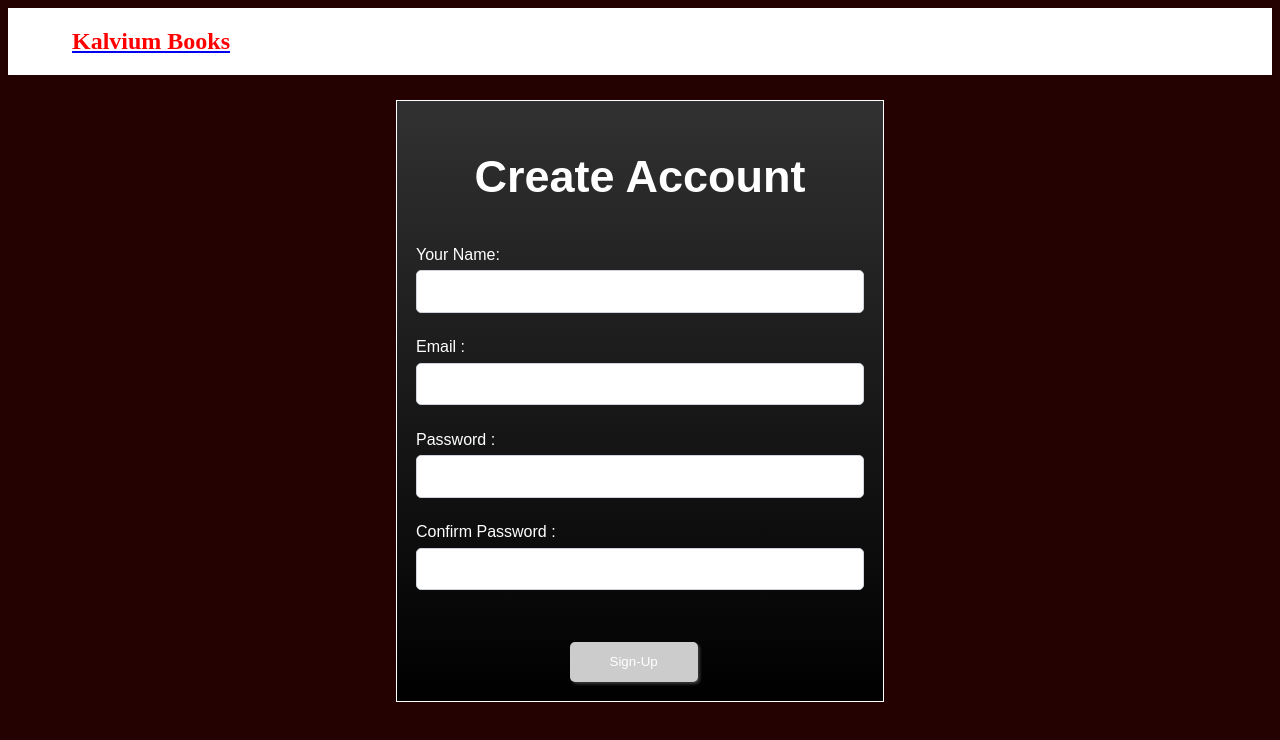
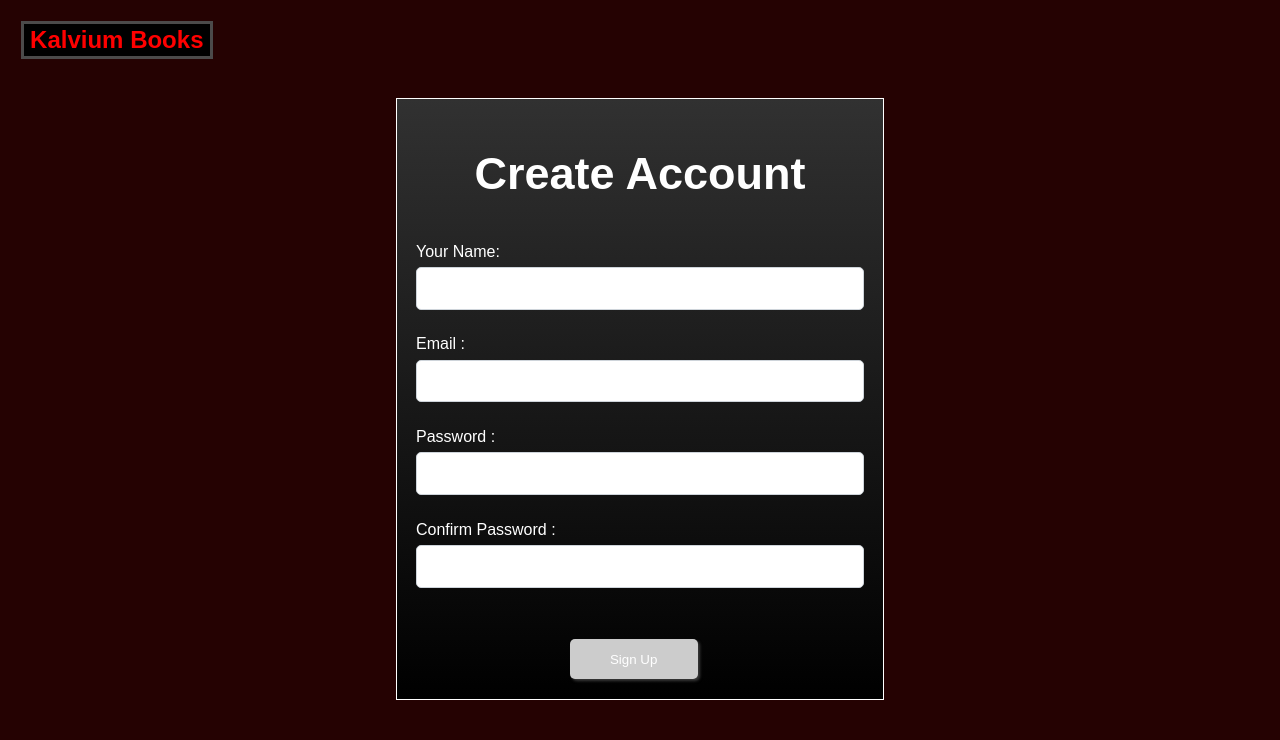
Before and after one commit to Janhavi003/FEWD-CA5, a React (Vite) app in the folder books/: page /form in a window 1280 px wide. Shown: the top 740 px of the page. Built offline with nearby package versions, Linux system fonts and the light colour scheme; the HTML template or start-up script is replaced by a standard one.

Commit message:
Everything done successfully

```diff
--- a/books/src/Components/Books.jsx
+++ b/books/src/Components/Books.jsx
@@ -44,7 +44,7 @@ function Books() {
   return (
     <div className="main">
       <div className="navbar">
-        <h2 className="Name">Kalvium Books</h2>
+        <button className="Name">Kalvium Books</button>
         <input
           type="text"
           placeholder="Search Book"
--- a/books/src/Components/Form.jsx
+++ b/books/src/Components/Form.jsx
@@ -1,7 +1,7 @@
 import React, { useState } from 'react';
 import { useForm } from 'react-hook-form';
+import {Link} from 'react-router-dom';
 import './form.css';
-import { Link } from 'react-router-dom';
 
 function Form() {
     // Destructuring form elements from react-hook-form
@@ -23,10 +23,8 @@ function Form() {
 
     return (
         <div className='Main'>
-            <Link to = '/'>
-            <div className="navbar">
-            <h2 className="Name">Kalvium Books</h2>
-            </div>
+            <Link to='/'>
+            <button className="nameBtn">Kalvium Books</button>
             </Link>
             <div className="content">
             {/* Conditional rendering for successful registration */}
@@ -86,7 +84,7 @@ function Form() {
                 {errors.confirmPassword && <p className="err">{errors.confirmPassword.message}</p>}
 
                 {/* Submit button */}
-                <button id='btn' type="submit" disabled={!isFormEdited}>Sign-Up</button>
+                <button id='btn' type="submit" disabled={!isFormEdited}>Sign Up</button>
             </form>
             </div>
         </div>
--- a/books/src/Components/books.css
+++ b/books/src/Components/books.css
@@ -17,6 +17,8 @@ body{
 }
 
 .Name {
+  border-style: none;
+  background-color: #ffffff;
   font-size: 24px;
   color: #ff0000;
   margin-left:5vw;
--- a/books/src/Components/form.css
+++ b/books/src/Components/form.css
@@ -1,5 +1,17 @@
 @import url('https://fonts.googleapis.com/css2?family=Abel&family=Poppins:wght@300&display=swap');
 
+.nameBtn{
+  height:3vw;
+  width:15vw;
+  color:red;
+  font-size:24px;
+  cursor: pointer;
+ font-weight: 550;
+ margin:1vw;
+ background-color:#000000 ;
+ border-style: none;
+ border:3px solid #4b4a4a;
+}
 .content {
     width:35vw;
     margin: 2vw auto 1vw auto;
```
